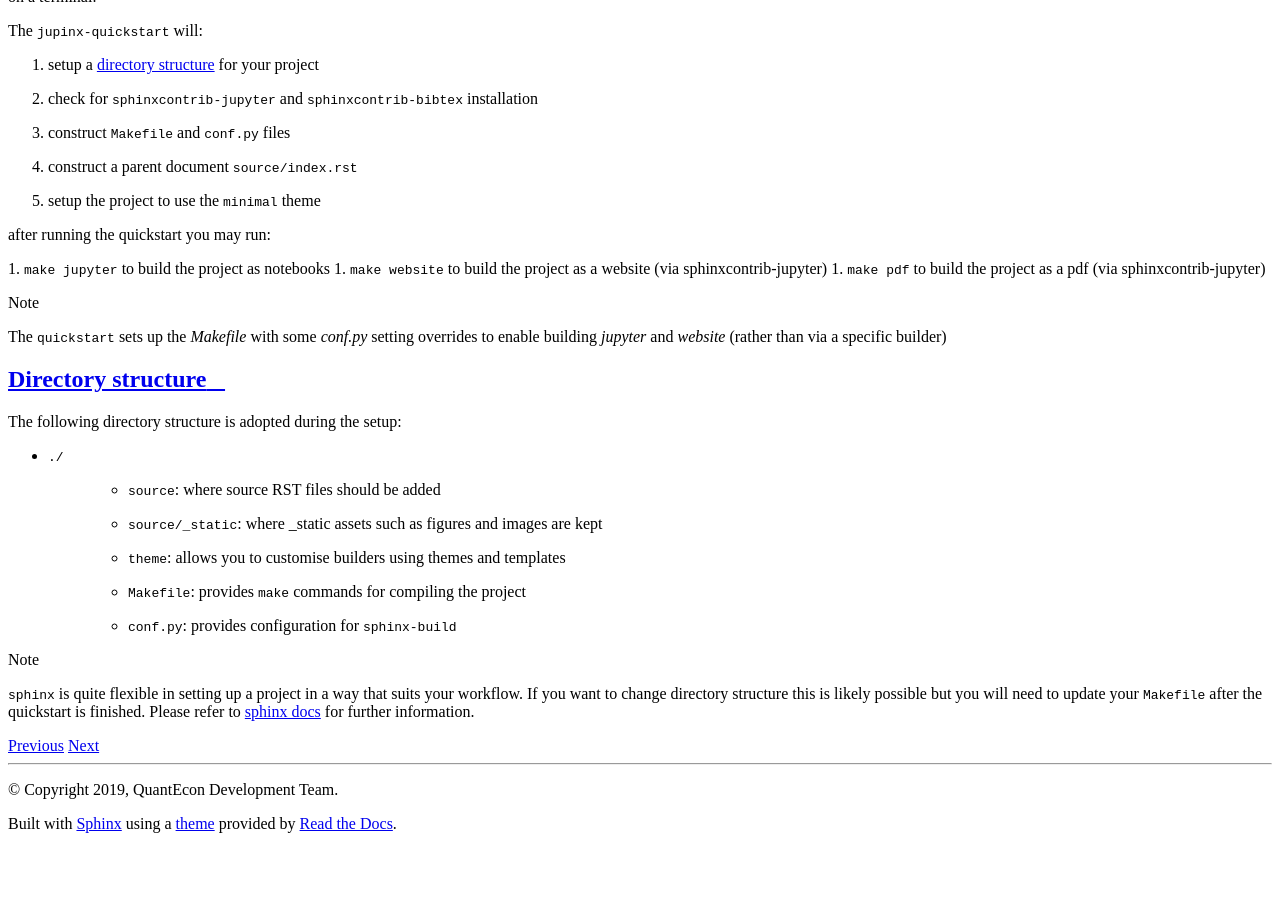
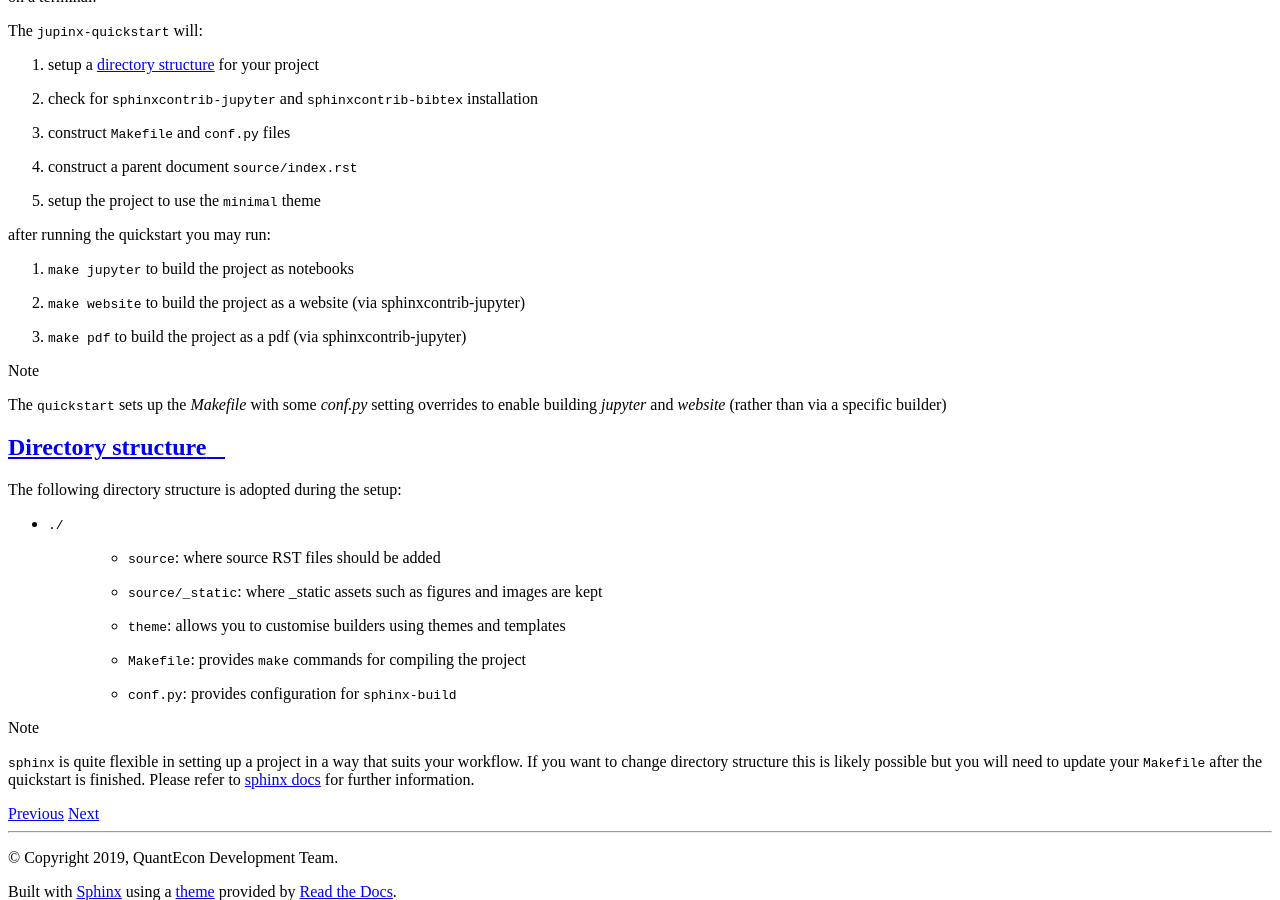
Before and after one commit to QuantEcon/jupinx, a Sphinx documentation site: the page built from docs/sphinx/quickstart.rst, in a window 1280 px wide and 900 px high, scrolled down 917 px. Built offline with Sphinx 7.4.7 and the Read the Docs theme 2.0.0, drawn with Linux system fonts in a browser that asks for light colours; before the commit the page ends 1758 px from its top, so only the background shows below that.

Commit message:
fix syntax

```diff
--- a/docs/sphinx/quickstart.rst
+++ b/docs/sphinx/quickstart.rst
@@ -52,9 +52,9 @@ The ``jupinx-quickstart`` will:
 
 after running the quickstart you may run:
 
-1. ``make jupyter`` to build the project as notebooks
-1. ``make website`` to build the project as a website (via sphinxcontrib-jupyter)
-1. ``make pdf`` to build the project as a pdf (via sphinxcontrib-jupyter)
+#. ``make jupyter`` to build the project as notebooks
+#. ``make website`` to build the project as a website (via sphinxcontrib-jupyter)
+#. ``make pdf`` to build the project as a pdf (via sphinxcontrib-jupyter)
 
 .. note::
 
```
